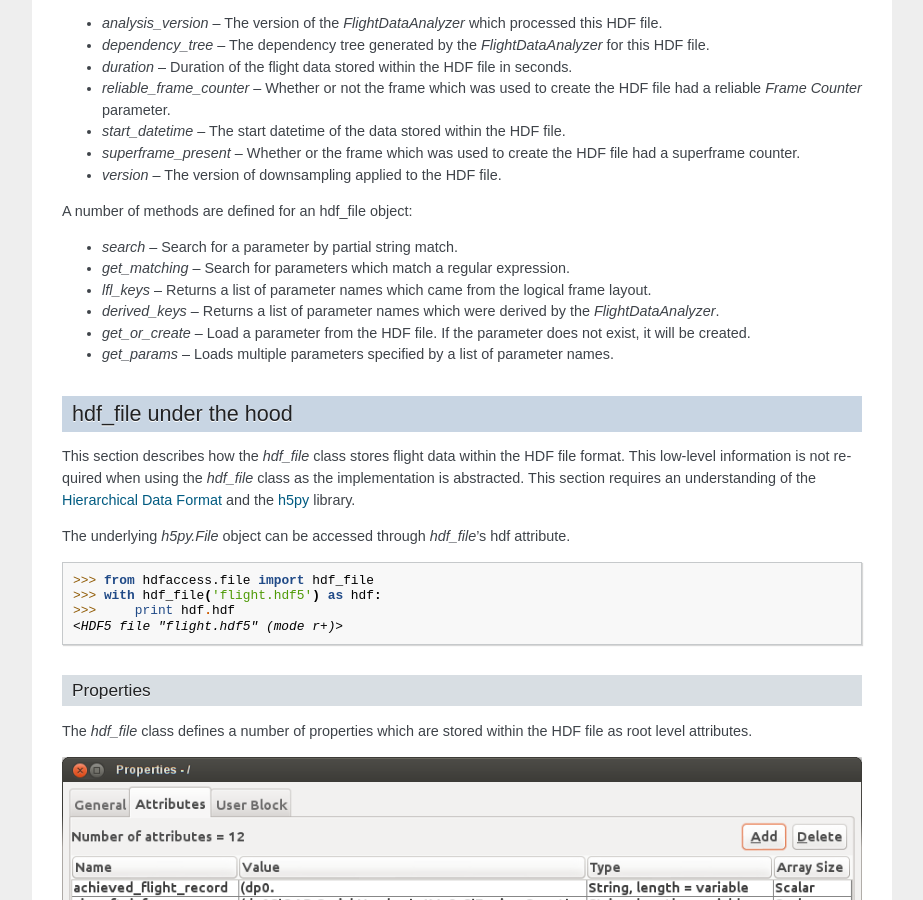
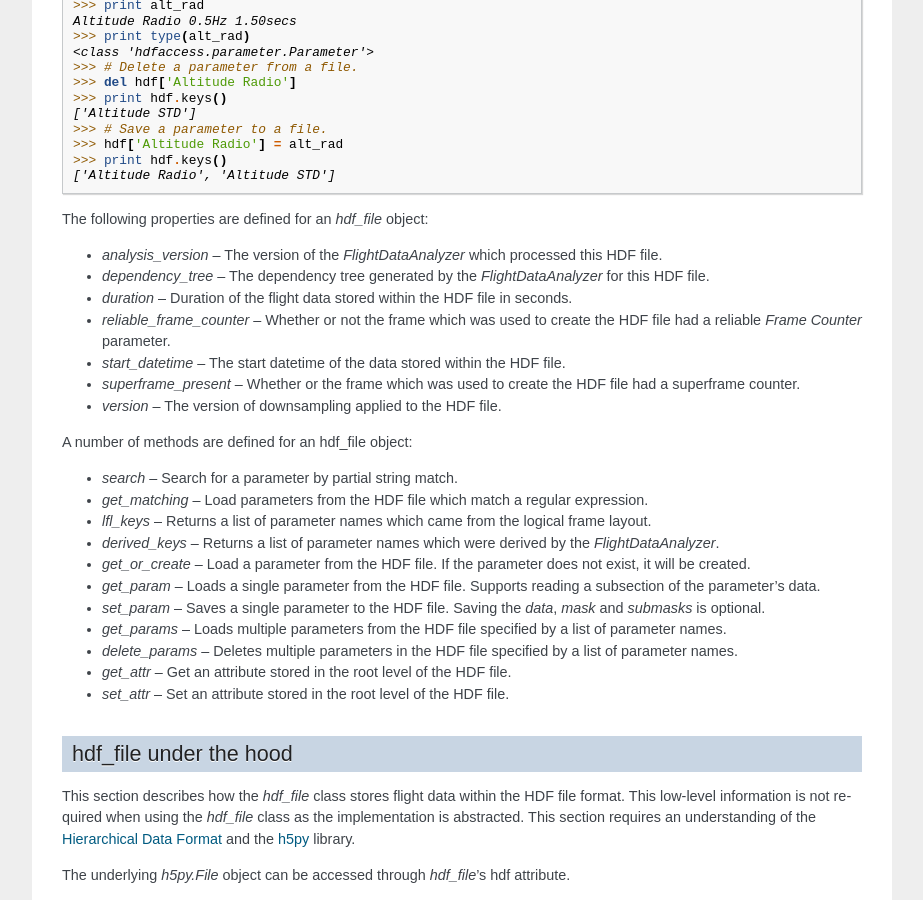
Before and after one commit to geolffrey/FlightDataAccessor, a Sphinx documentation site: the page built from doc/source/Overview.rst, in a window 1280 px wide and 900 px high, scrolled down 3274 px. Shown: the whole window, without its empty margins (198-1121 px from the left). Built offline with Sphinx 7.4.7, drawn with Linux system fonts in a browser that asks for light colours; formulas are drawn with MathJax 3; pages that are not in the unit, such as notebooks, are missing from menus; some of the changed text lies outside the part shown.

Commit message:
Updated documentation.

```diff
--- a/doc/source/Overview.rst
+++ b/doc/source/Overview.rst
@@ -11,7 +11,6 @@
 `Parameter` data is stored within `numpy` `MaskedArrays`. `MaskedArrays` provide features for masking invalid sections of data.
 
 A `MaskedArray` is comprised of two `numpy` arrays. The first array stores the parameter's data, typically as a series of floating point numbers, while the second stores the mask within a boolean array of equal size. If an index within the mask array is set to `True`, the corresponding index within the data array will be excluded from calculations.
-
 
 
 .. code-block:: python
@@ -75,6 +74,12 @@
    >>> np.ma.where(a == 'Not Installed')
    (array([0, 3]),)
 
+   >>> a.any_of('ILS Mode Fail', 'ILS Selected')
+   masked_array(data = [False  True False  True],
+             mask = False,
+       fill_value = True)
+
+
 ----------
 Parameters
 ----------
@@ -84,12 +89,16 @@
 A `Parameter` object has the following attributes:
 
 * `name` – The name of the parameter.
+* `source_name` – The source name of the parameter from the manufacturer's documentation.
 * `frequency` – The frequency/sample rate which the parameter is recorded at.
 * `offset` – The offset of the parameter in seconds within a superframe.
 * `units` – The unit of measurement the parameter is recorded in.
+* `data_type` – The data type of the parameter.
+* `lfl` – Whether the parameter is defined within a logical frame layout or derived by the FlightDataAnalyser.
 * `description` – A description of the parameter.
 * `array` – A `MaskedArray` or `MappedArray` containing the parameter's data.
 * `values_mapping` – Optional. If the parameter's array is a `MappedArray`, this attribute will contain `MappedArray`'s values mapping.
+* `submasks` – A dictionary of named parameter masks. This allows the separation of masks resulting from different processes.
 
 .. code-block:: python
 
@@ -100,6 +109,9 @@
    Longitude 2.0Hz 0.24secs
    >>> print param.array
    [ 59.345  59.346  59.347]
+   >>> print param.submasks
+   {'mask1': array([False, False, False, ..., False, False, False], dtype=bool),
+    'mask2': array([False, False, False, ..., False, False, False], dtype=bool)}
 
 ------------------------------
 Hierarchical Data Format (HDF)
@@ -174,11 +186,16 @@
 A number of methods are defined for an hdf_file object:
 
 * `search` – Search for a parameter by partial string match.
-* `get_matching` – Search for parameters which match a regular expression.
+* `get_matching` – Load parameters from the HDF file which match a regular expression.
 * `lfl_keys` – Returns a list of parameter names which came from the logical frame layout.
 * `derived_keys` – Returns a list of parameter names which were derived by the `FlightDataAnalyzer`.
 * `get_or_create` – Load a parameter from the HDF file. If the parameter does not exist, it will be created.
-* `get_params` – Loads multiple parameters specified by a list of parameter names.
+* `get_param` – Loads a single parameter from the HDF file. Supports reading a subsection of the parameter's data.
+* `set_param` – Saves a single parameter to the HDF file. Saving the `data`, `mask` and `submasks` is optional.
+* `get_params` – Loads multiple parameters from the HDF file specified by a list of parameter names.
+* `delete_params` – Deletes multiple parameters in the HDF file specified by a list of parameter names.
+* `get_attr` – Get an attribute stored in the root level of the HDF file.
+* `set_attr` – Set an attribute stored in the root level of the HDF file.
 
 
 -----------------------
```
